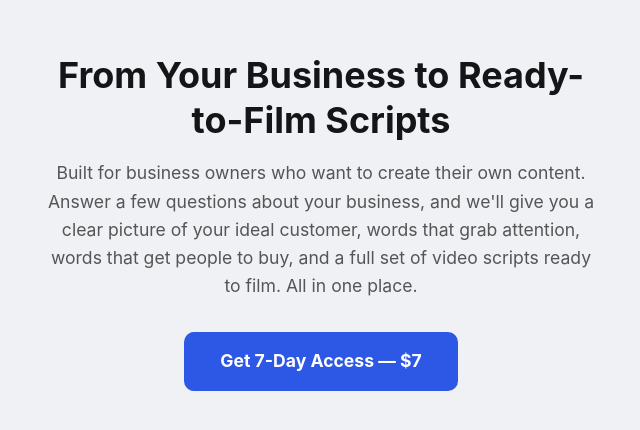
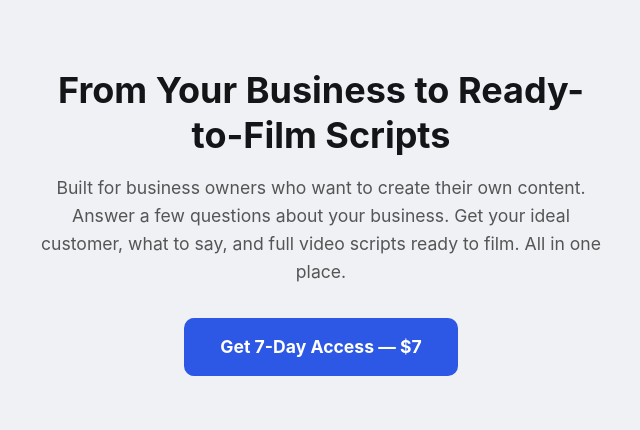
Before and after one commit to josuefloresmhc/mhc-app, a Next.js app: page / in a window 1280 px wide. Shown: the part 178-608 px from the top of the page, without its empty margins (319-959 px from the left). Built offline with nearby package versions, Linux system fonts and the light colour scheme.

Commit message:
Add back audience line to landing page subtext

```diff
--- a/app/page.tsx
+++ b/app/page.tsx
@@ -32,10 +32,9 @@ export default async function LandingPage({
         <h1>From Your Business to Ready-to-Film Scripts</h1>
         <p>
           Built for business owners who want to create their own content.
-          Answer a few questions about your business, and we&apos;ll give
-          you a clear picture of your ideal customer, words that grab
-          attention, words that get people to buy, and a full set of video
-          scripts ready to film. All in one place.
+          Answer a few questions about your business. Get your ideal
+          customer, what to say, and full video scripts ready to film. All
+          in one place.
         </p>
         {notice && <p className="landing-notice">{notice}</p>}
         <a href="/api/checkout" className="cta-button">
```
